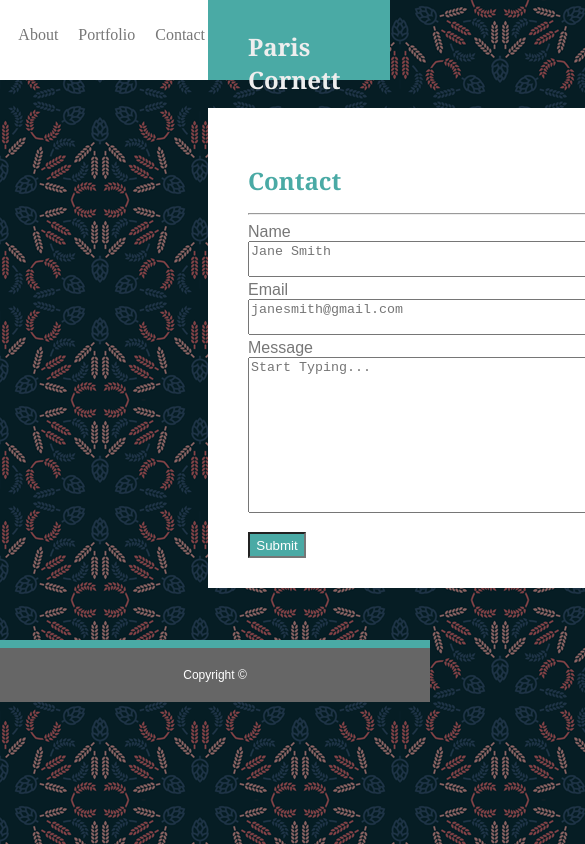
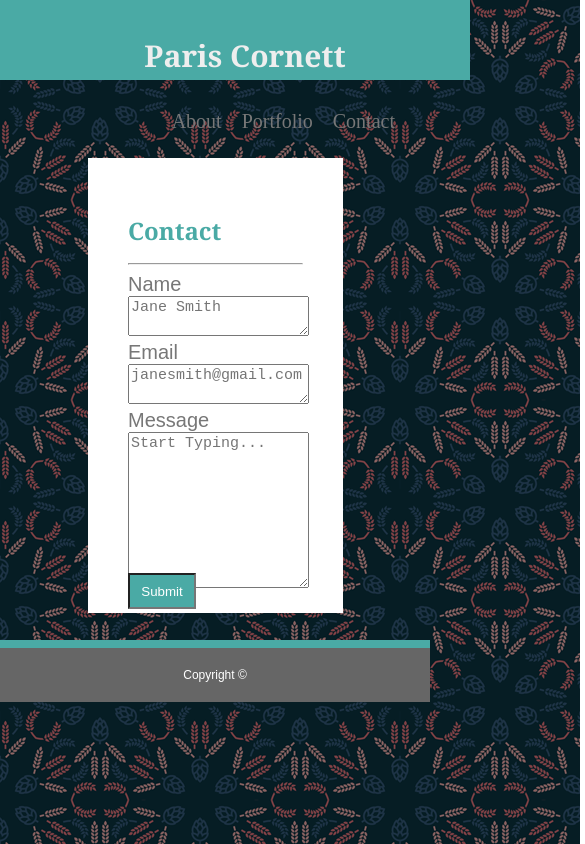
Before and after one commit to pariscornett/Basic-Portfolio, a plain HTML site: page contact.html in a window 390 px wide. Shown: the top 844 px of the page, 585 px wide, since content can reach past the window. Drawn offline with Linux system fonts and the light colour scheme.

Commit message:
added media 640px media queries to contact

```diff
--- a/assets/css/style.css
+++ b/assets/css/style.css
@@ -217,3 +217,50 @@ input {
     width: 960px;
     height: 800px;
 }
+
+@media screen and (max-width: 640px) {
+    section{
+        position:relative;
+        top:0;
+        left:0;
+        width:100%;
+    }
+
+    .name{
+        position:relative;
+        left: 10px;
+        text-align:center;
+        font-size: 30px;
+    }
+
+    ul{
+        position:relative;
+        left:190px;
+        text-align:center;
+        font-size:20px;
+        background-color:#ffffff;
+    }
+
+    .mainBox {
+        position:relative;
+        top: 150px;
+        left:80px;
+        width: 175px;
+        height: 375px;
+    }
+
+    .textBoxes{
+        font-size: 20px;
+    }
+
+    textarea{
+        font-size:15px;
+    }
+
+    #Submit{
+        position:relative;
+        top:-20px;
+        height:30px;
+        width:60px;
+    }
+}
```
Also changed, not shown: 2 other files.
